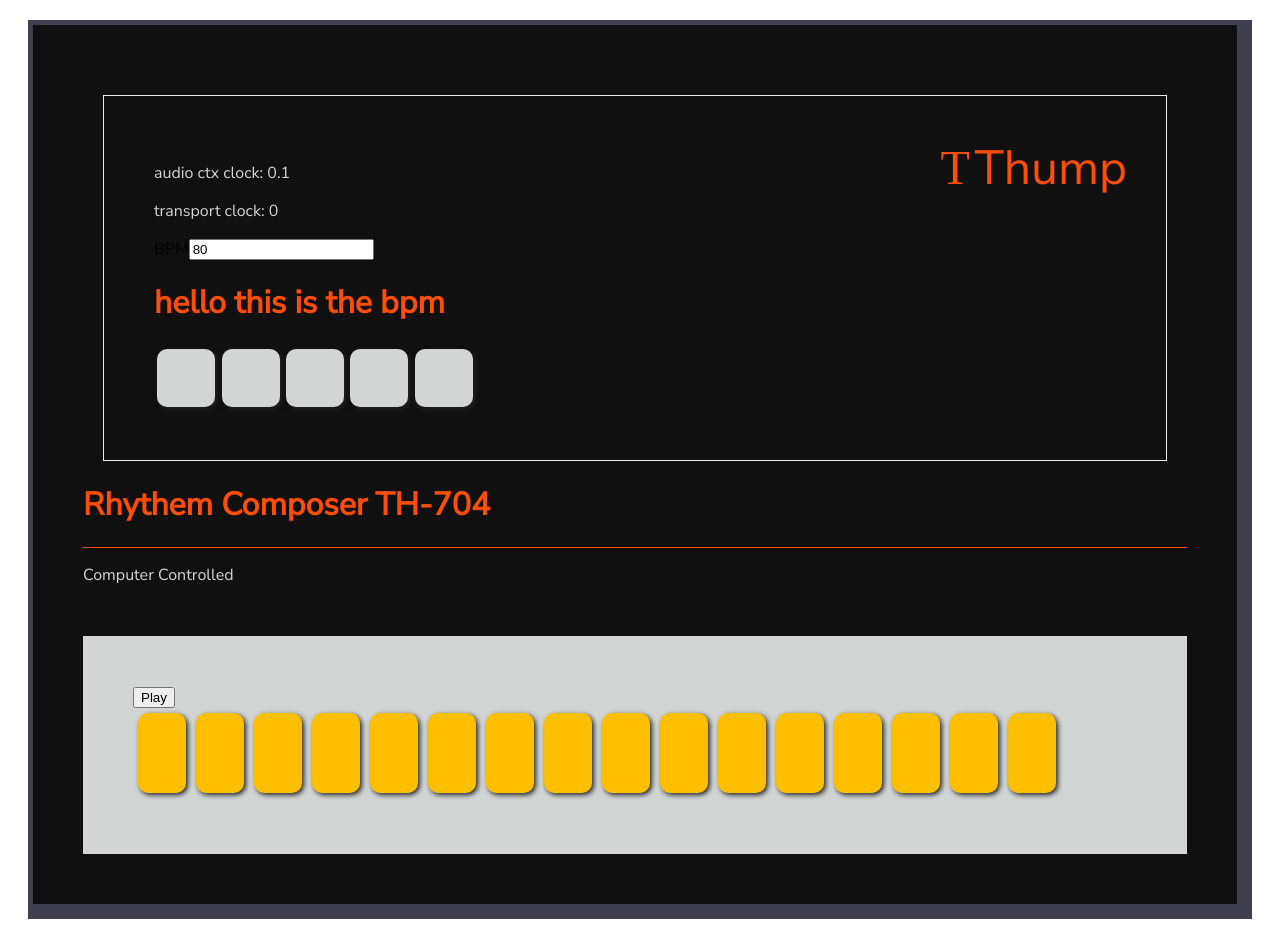
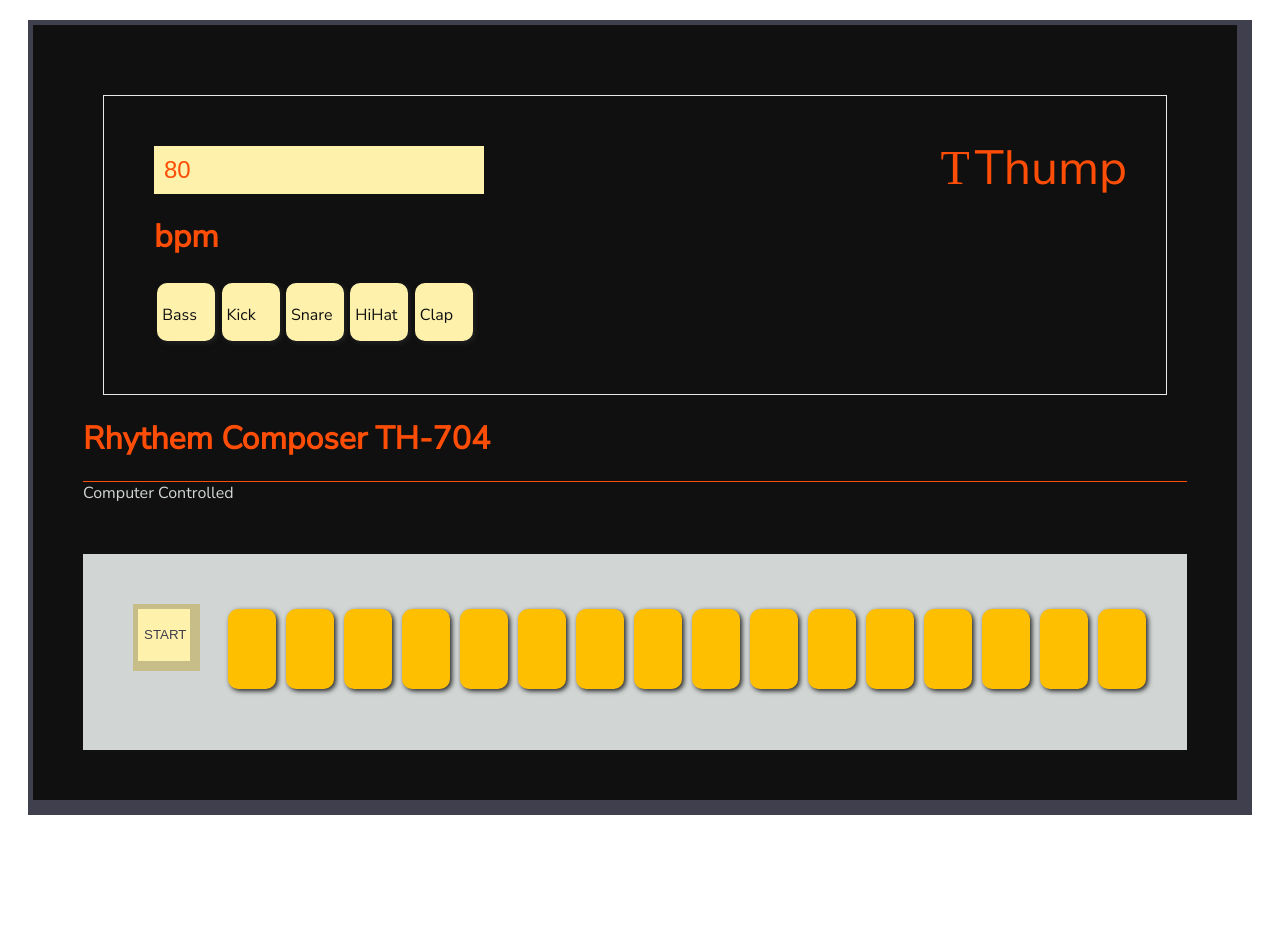
Before and after one commit to murphynd/Capstone, a React (Create React App) app: page / in a window 1280 px wide. After the commit the page ends 835 px from the top, so only its background shows below. Built offline with nearby package versions, Linux system fonts and the light colour scheme; a web font is replaced by a local one.

Commit message:
styling to a good point

```diff
--- a/src/Components/Instrument.jsx
+++ b/src/Components/Instrument.jsx
@@ -85,8 +85,7 @@ export class Instrument extends React.Component {
       margin: "0.2em",
       borderRadius: 10,
       padding: 5,
-      backgroundColor: this.props.selected ? "#f3102c" : "#d1d6d5",
-      color: this.props.selected ? "#e9e8e9" : "#101010",
+      backgroundColor: this.props.selected ? "#f3102c" : "#fef1ac",
       boxShadow: "2px 2px 5px #222",
       display: "inline-block",
     };
--- a/src/Components/TransportControl.css
+++ b/src/Components/TransportControl.css
@@ -10,7 +10,7 @@ h1 {
   float: left;
 }
 p {
-  color: #d1d6d5;
+  color: #101010;
 }
 .machineIcon {
   padding: 40px;
@@ -50,6 +50,7 @@ p {
   padding: 0px;
   width: auto;
   margin: 0px;
+
   object-position: right;
   border-bottom: 1px solid #fe4d06;
 }
@@ -59,4 +60,8 @@ p {
   width: auto;
   padding: 50px;
   border-radius: "10px";
+  float: none;
 }
+.cc {
+  color: #d1d6d5;
+}
--- a/src/Components/TransportControl.jsx
+++ b/src/Components/TransportControl.jsx
@@ -98,8 +98,6 @@ export class TransportControl extends React.Component {
             <div className="title">Thump</div>
           </div>
           <div className="settings">
-            <p>audio ctx clock: {Tone.now()}</p>
-            <p>transport clock: {Tone.Transport.seconds}</p>
             <BPM handleChange={this.handlebpmChange} value={this.state.bpm} />
 
             <InstrumentPannel
@@ -136,8 +134,7 @@ export class TransportControl extends React.Component {
           <div className="composerTitle">
             <h1> Rhythem Composer TH-704</h1>
           </div>
-          <p>Computer Controlled</p>
-
+          <div className="cc">Computer Controlled</div>
           <div className="rhythem">
             <PausePlay play={this.play} pause={this.pause} />
             <Steps
--- /dev/null
+++ b/src/Components/bpm.css
@@ -0,0 +1,9 @@
+.bpm {
+  color: #fe4d06;
+  border: 0;
+}
+input[type="number"] {
+  padding: 10px;
+  font-size: x-large;
+  background-color: #fef1ac;
+}
--- a/src/Components/bpm.jsx
+++ b/src/Components/bpm.jsx
@@ -1,4 +1,5 @@
 import React from "react";
+import "./bpm.css";
 
 export class BPM extends React.Component {
   handleBPM = (e) => {
@@ -10,14 +11,13 @@ export class BPM extends React.Component {
   render() {
     return (
       <>
-        <label>BPM</label>
         <input
           type="number"
           value={this.props.value}
           onChange={this.handleBPM}
           className="bpm"
         />
-        <h1> hello this is the bpm</h1>
+        <h1> bpm</h1>
       </>
     );
   }
--- /dev/null
+++ b/src/Components/pausePlay.css
@@ -0,0 +1,11 @@
+button.play {
+  width: 5em;
+  height: 5em;
+  background-color: #fef1ac;
+  border-right: 10px solid #c7bd89;
+  border-left: 5px solid #c7bd89;
+  border-top: 5px solid #c7bd89;
+  border-bottom: 10px solid #c7bd89;
+  color: #403f4d;
+  position: absolute;
+}
--- a/src/Components/pausePlay.jsx
+++ b/src/Components/pausePlay.jsx
@@ -1,4 +1,6 @@
 import React from "react";
+import "./pausePlay.css";
+
 export class PausePlay extends React.Component {
   constructor(props) {
     super(props);
@@ -14,8 +16,8 @@ export class PausePlay extends React.Component {
   };
   render() {
     return (
-      <button onClick={this.handleClick}>
-        {this.state.playing ? "Pause" : "Play"}
+      <button className="play" onClick={this.handleClick}>
+        {this.state.playing ? "Stop" : "START"}
       </button>
     );
   }
--- /dev/null
+++ b/src/Components/step.css
@@ -0,0 +1,7 @@
+.circle {
+  width: 1px;
+  height: 1px;
+  background: red;
+  border-radius: 50%;
+  z-index: 1;
+}
--- a/src/Components/step.jsx
+++ b/src/Components/step.jsx
@@ -1,4 +1,5 @@
 import React from "react";
+import "./step.css";
 
 export class Step extends React.Component {
   render() {
@@ -10,6 +11,8 @@ export class Step extends React.Component {
       borderRadius: "10px",
       margin: 5,
       display: "inline-block",
+      position: "relative",
+      left: "90px",
     };
     return <div style={style} onClick={this.handleClick}></div>;
   }
--- a/src/Components/steps.jsx
+++ b/src/Components/steps.jsx
@@ -1,5 +1,6 @@
 import React from "react";
 import { Step } from "./step";
+import "./step.css";
 
 export class Steps extends React.Component {
   constructor(props) {
```
Also changed, not shown: 1 other file (tests, documents, lock files or other folders).
